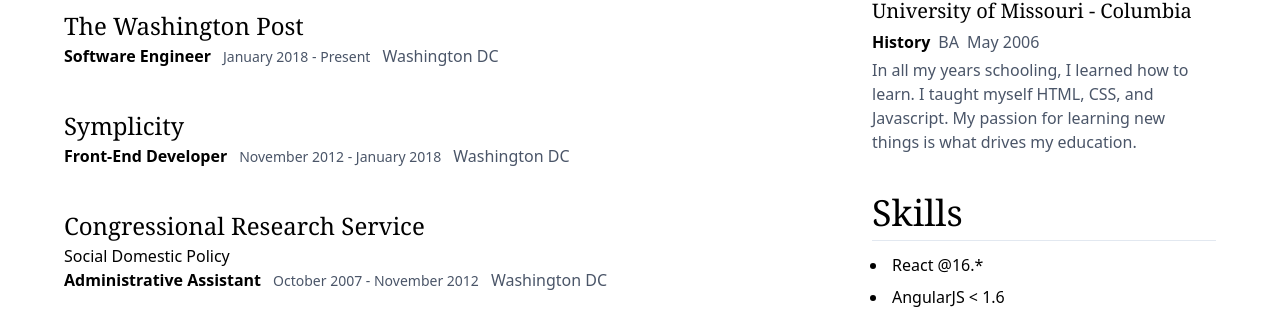
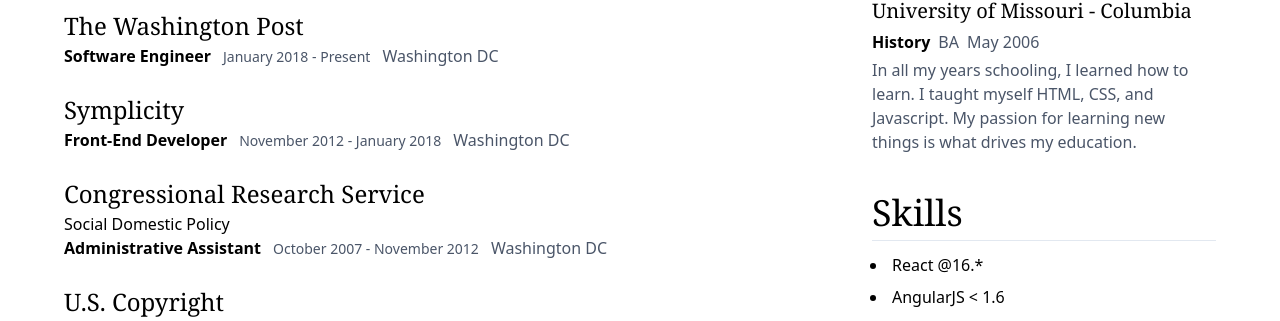
Before and after one commit to davidpham5/resume, a Next.js app: page /resume in a window 1280 px wide. Shown: the part 443-764 px from the top of the page. Built offline with nearby package versions, Linux system fonts and the light colour scheme.

Commit message:
fix margin-bottom in exp

```diff
--- a/components/Work-Experience/WorkExp.js
+++ b/components/Work-Experience/WorkExp.js
@@ -8,7 +8,7 @@
       <h1 className="header font-serif text-4xl border-b mb-5">{work.header}</h1>
       {work.experiences &&
         work.experiences.map((exp, index) => (
-          <div className="exp max-w-2xl block bg-white mb-10" key={index}>
+          <div className="exp max-w-2xl block bg-white mb-6" key={index}>
             <ul className="list-inline">
               <li>
                 <h3 className="font-serif text-2xl">{exp.company}</h3>
```
